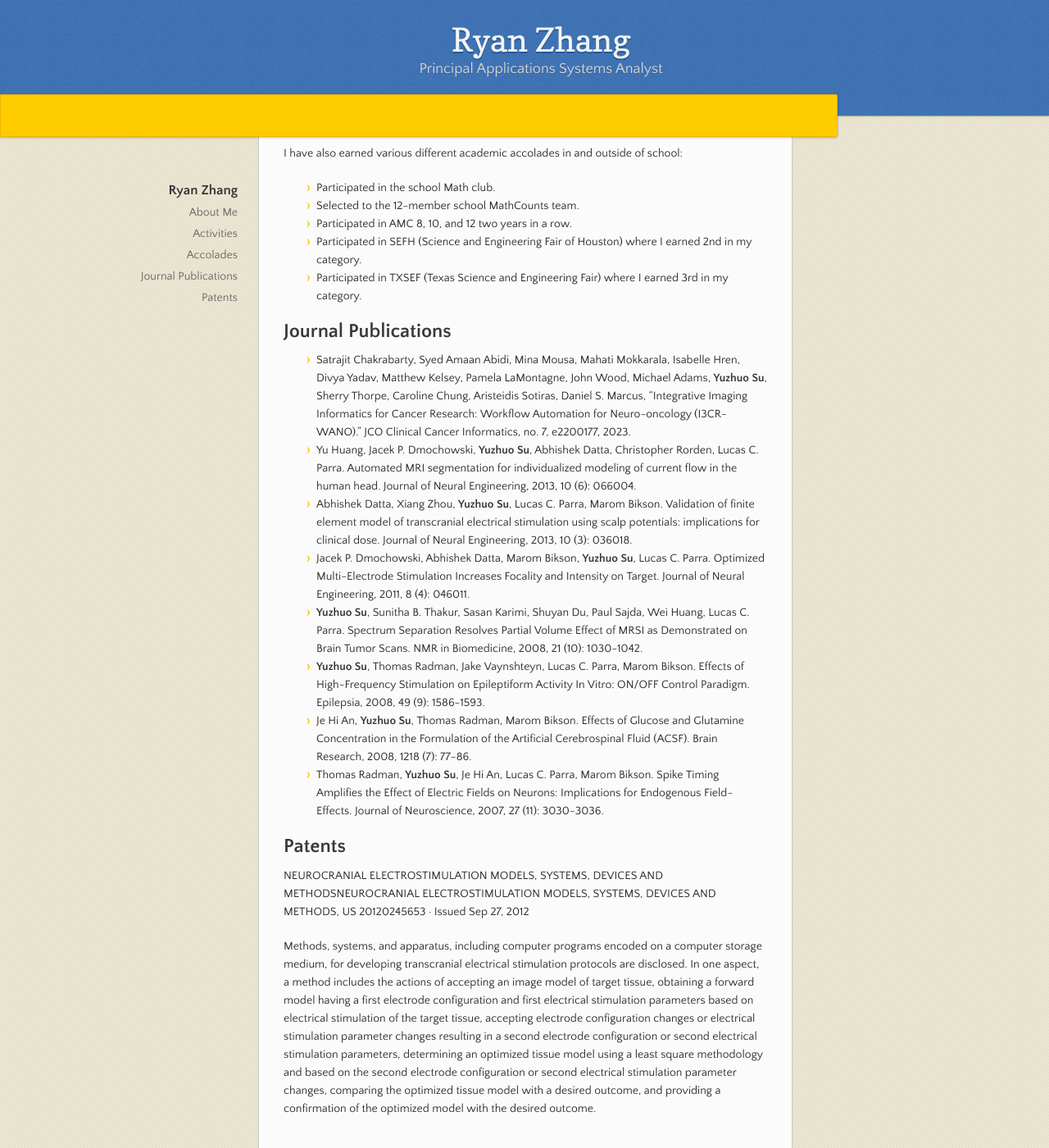
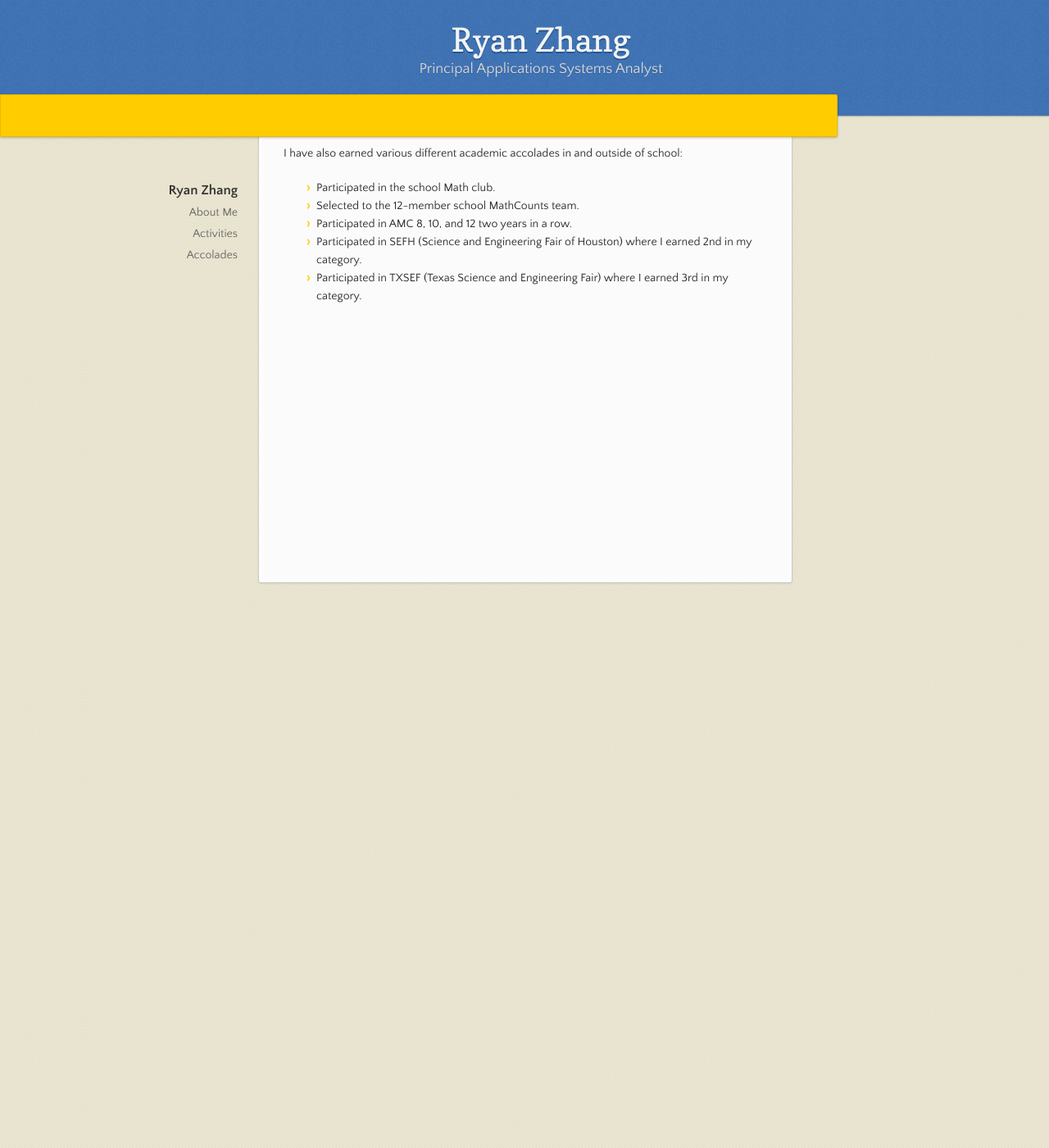
Before and after one commit to RChenZhang/rchenzhang.github.io, a Jekyll site: the page built from index.md, in a window 1280 px wide and 1400 px high, scrolled down 649 px. Shown: the whole window at 82% size. Built offline with Jekyll 4.4.1, drawn with Linux system fonts in a browser that asks for light colours; our own code applies the rules of GitHub Pages for plain Markdown files.

Commit message:
Update index.md

```diff
--- a/index.md
+++ b/index.md
@@ -32,20 +32,3 @@ I have also earned various different academic accolades in and outside of school
  - Participated in AMC 8, 10, and 12 two years in a row.
  - Participated in SEFH (Science and Engineering Fair of Houston) where I earned 2nd in my category.
  - Participated in TXSEF (Texas Science and Engineering Fair) where I earned 3rd in my category.
-
-## Journal Publications
-- Satrajit Chakrabarty, Syed Amaan Abidi, Mina Mousa, Mahati Mokkarala, Isabelle Hren, Divya Yadav, Matthew Kelsey, Pamela LaMontagne, John Wood, Michael Adams, **Yuzhuo Su**, Sherry Thorpe, Caroline Chung, Aristeidis Sotiras, Daniel S. Marcus, "Integrative Imaging Informatics for Cancer Research: Workflow Automation for Neuro-oncology (I3CR-WANO)." JCO Clinical Cancer Informatics, no. 7, e2200177, 2023.
-- Yu Huang, Jacek P. Dmochowski, **Yuzhuo Su**, Abhishek Datta, Christopher Rorden, Lucas C. Parra. Automated MRI segmentation for individualized modeling of current flow in the human head. Journal of Neural Engineering, 2013, 10 (6): 066004.
-- Abhishek Datta, Xiang Zhou, **Yuzhuo Su**, Lucas C. Parra, Marom Bikson. Validation of finite element model of transcranial electrical stimulation using scalp potentials: implications for clinical dose. Journal of Neural Engineering, 2013, 10 (3): 036018.
-- Jacek P. Dmochowski, Abhishek Datta, Marom Bikson, **Yuzhuo Su**, Lucas C. Parra. 	Optimized Multi-Electrode Stimulation Increases Focality and Intensity on Target. 	Journal of Neural Engineering, 2011, 8 (4): 046011.
-- **Yuzhuo Su**, Sunitha B. Thakur, Sasan Karimi, Shuyan Du, Paul Sajda, Wei Huang, Lucas C. Parra. Spectrum Separation Resolves Partial Volume Effect of MRSI as Demonstrated on Brain Tumor Scans. NMR in Biomedicine, 2008, 21 (10): 1030-1042.
-- **Yuzhuo Su**, Thomas Radman, Jake Vaynshteyn, Lucas C. Parra, Marom Bikson. Effects of High-Frequency Stimulation on Epileptiform Activity In Vitro:  ON/OFF Control Paradigm. Epilepsia, 2008, 49 (9): 1586-1593.
-- Je Hi An, **Yuzhuo Su**, Thomas Radman, Marom Bikson. Effects of Glucose and Glutamine Concentration in the Formulation of the Artificial Cerebrospinal Fluid (ACSF). Brain Research, 2008, 1218 (7): 77-86.
-- Thomas Radman, **Yuzhuo Su**, Je Hi An, Lucas C. Parra, Marom Bikson. Spike Timing Amplifies the Effect of Electric Fields on Neurons: Implications for Endogenous Field-Effects. Journal of Neuroscience, 2007, 27 (11): 3030-3036.
-
-
-## Patents
-
-NEUROCRANIAL ELECTROSTIMULATION MODELS, SYSTEMS, DEVICES AND METHODSNEUROCRANIAL ELECTROSTIMULATION MODELS, SYSTEMS, DEVICES AND METHODS, US 20120245653 · Issued Sep 27, 2012
-
-Methods, systems, and apparatus, including computer programs encoded on a computer storage medium, for developing transcranial electrical stimulation protocols are disclosed. In one aspect, a method includes the actions of accepting an image model of target tissue, obtaining a forward model having a first electrode configuration and first electrical stimulation parameters based on electrical stimulation of the target tissue, accepting electrode configuration changes or electrical stimulation parameter changes resulting in a second electrode configuration or second electrical stimulation parameters, determining an optimized tissue model using a least square methodology and based on the second electrode configuration or second electrical stimulation parameter changes, comparing the optimized tissue model with a desired outcome, and providing a confirmation of the optimized model with the desired outcome.
```
